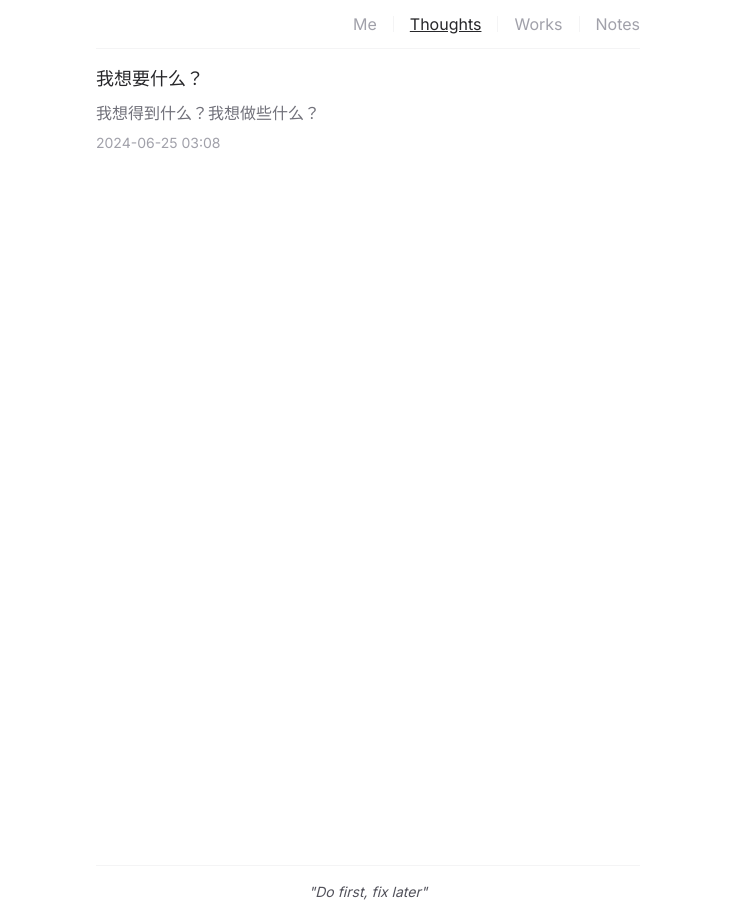
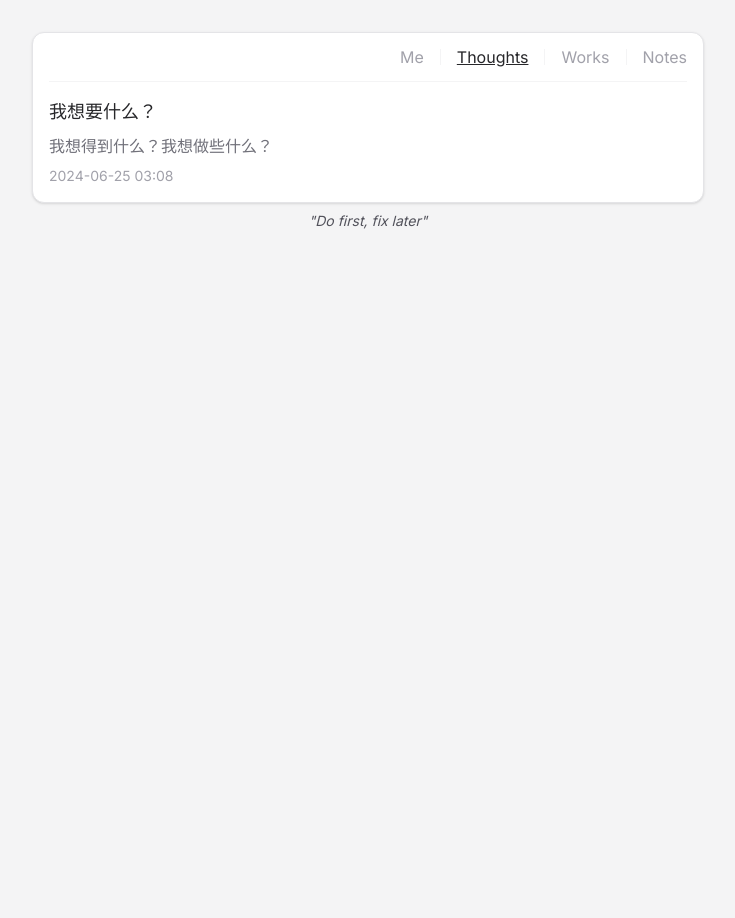
Before and after one commit to WantenMN/wanten.org, a Next.js app: page /thoughts in a window 1280 px wide. Shown: the whole page, without its empty margins (272-1007 px from the left). After the commit the page ends 800 px from the top, so only its background shows below. Built offline with nearby package versions, Linux system fonts and the light colour scheme.

Commit message:
style: new UI

```diff
--- a/src/app/layout.tsx
+++ b/src/app/layout.tsx
@@ -1,5 +1,5 @@
 import type { Metadata } from "next";
-import "./globals.css";
+import "@/styles/globals.css";
 import "@/styles/post.css";
 
 import { Inter, Noto_Sans_SC } from "next/font/google";
--- a/src/app/page.tsx
+++ b/src/app/page.tsx
@@ -1,4 +1,3 @@
-import { Separator } from "@/components/ui/separator";
 import { getPostData } from "@/lib/posts";
 
 const Me = async () => {
@@ -9,7 +8,6 @@ const Me = async () => {
         className="markdown-body"
         dangerouslySetInnerHTML={{ __html: postData.contentHtml }}
       />
-      <Separator />
     </>
   );
 };
--- a/src/components/container.tsx
+++ b/src/components/container.tsx
@@ -2,15 +2,18 @@ import { ReactNode } from "react";
 
 import Footer from "./footer";
 import Navigation from "./navigation";
+import { Card } from "./ui/card";
 import { Separator } from "./ui/separator";
 
 const Container = ({ children }: { children: ReactNode }) => {
   return (
-    <div className="flex w-full justify-center">
-      <div className="flex w-full max-w-xl flex-col rounded p-4">
-        <Navigation />
-        <Separator />
-        <main className="min-h-screen flex-1">{children}</main>
+    <div className="flex justify-center">
+      <div className="mt-8 w-full max-w-2xl">
+        <Card className="p-4">
+          <Navigation />
+          <Separator />
+          <main>{children}</main>
+        </Card>
         <Footer />
       </div>
     </div>
--- a/src/components/motto.tsx
+++ b/src/components/motto.tsx
@@ -1,6 +1,6 @@
 const Motto = () => {
   return (
-    <p className="border-t border-zinc-100 pt-4 text-center text-sm italic text-zinc-600">
+    <p className="my-2 text-center text-sm italic text-zinc-600">
       &quot;Do first, fix later&quot;
     </p>
   );
--- a/src/components/navigation.tsx
+++ b/src/components/navigation.tsx
@@ -29,7 +29,7 @@ const Navigation = () => {
   ];
 
   return (
-    <nav className="flex w-full select-none items-center justify-end">
+    <nav className="mb-4 flex w-full select-none items-center justify-end">
       <ul className="flex leading-none text-zinc-400">
         {pages.map((page, index) => (
           <li key={index} className="flex">
--- /dev/null
+++ b/src/components/ui/card.tsx
@@ -0,0 +1,83 @@
+import * as React from "react";
+
+import { cn } from "@/lib/utils";
+
+const Card = React.forwardRef<
+  HTMLDivElement,
+  React.HTMLAttributes<HTMLDivElement>
+>(({ className, ...props }, ref) => (
+  <div
+    ref={ref}
+    className={cn(
+      "rounded-xl border bg-card text-card-foreground shadow",
+      className
+    )}
+    {...props}
+  />
+));
+Card.displayName = "Card";
+
+const CardHeader = React.forwardRef<
+  HTMLDivElement,
+  React.HTMLAttributes<HTMLDivElement>
+>(({ className, ...props }, ref) => (
+  <div
+    ref={ref}
+    className={cn("flex flex-col space-y-1.5 p-6", className)}
+    {...props}
+  />
+));
+CardHeader.displayName = "CardHeader";
+
+const CardTitle = React.forwardRef<
+  HTMLDivElement,
+  React.HTMLAttributes<HTMLDivElement>
+>(({ className, ...props }, ref) => (
+  <div
+    ref={ref}
+    className={cn("font-semibold leading-none tracking-tight", className)}
+    {...props}
+  />
+));
+CardTitle.displayName = "CardTitle";
+
+const CardDescription = React.forwardRef<
+  HTMLDivElement,
+  React.HTMLAttributes<HTMLDivElement>
+>(({ className, ...props }, ref) => (
+  <div
+    ref={ref}
+    className={cn("text-sm text-muted-foreground", className)}
+    {...props}
+  />
+));
+CardDescription.displayName = "CardDescription";
+
+const CardContent = React.forwardRef<
+  HTMLDivElement,
+  React.HTMLAttributes<HTMLDivElement>
+>(({ className, ...props }, ref) => (
+  <div ref={ref} className={cn("p-6 pt-0", className)} {...props} />
+));
+CardContent.displayName = "CardContent";
+
+const CardFooter = React.forwardRef<
+  HTMLDivElement,
+  React.HTMLAttributes<HTMLDivElement>
+>(({ className, ...props }, ref) => (
+  <div
+    ref={ref}
+    className={cn("flex items-center p-6 pt-0", className)}
+    {...props}
+  />
+));
+CardFooter.displayName = "CardFooter";
+
+export {
+  Card,
+  CardHeader,
+  CardFooter,
+  CardTitle,
+  CardDescription,
+  CardContent,
+};
--- a/src/app/globals.css
+++ b/src/styles/globals.css
@@ -41,7 +41,7 @@
     @apply border-border;
   }
   body {
-    @apply bg-white font-my-font text-foreground;
+    @apply bg-white bg-zinc-100 font-my-font text-foreground;
   }
   ::selection {
     background-color: hsla(339, 100%, 50%, 0.16);
```
